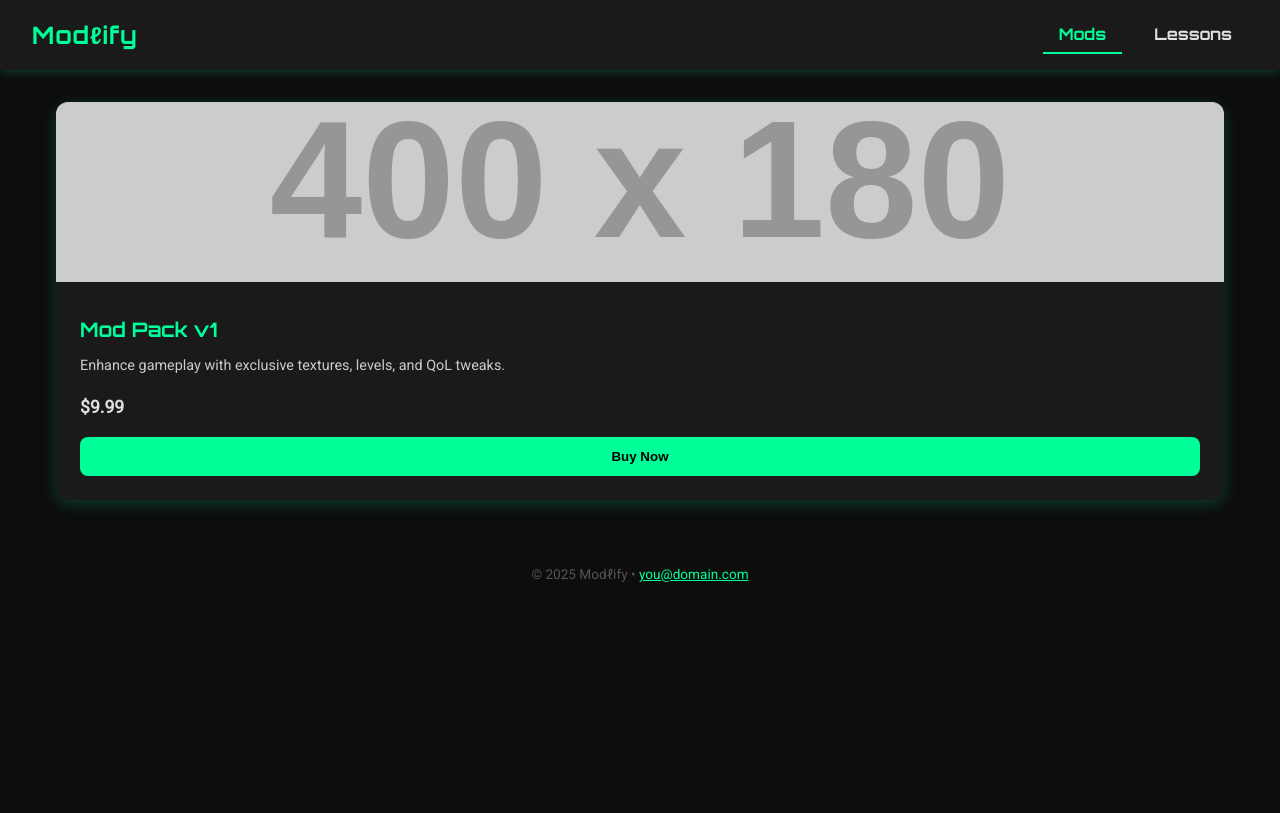
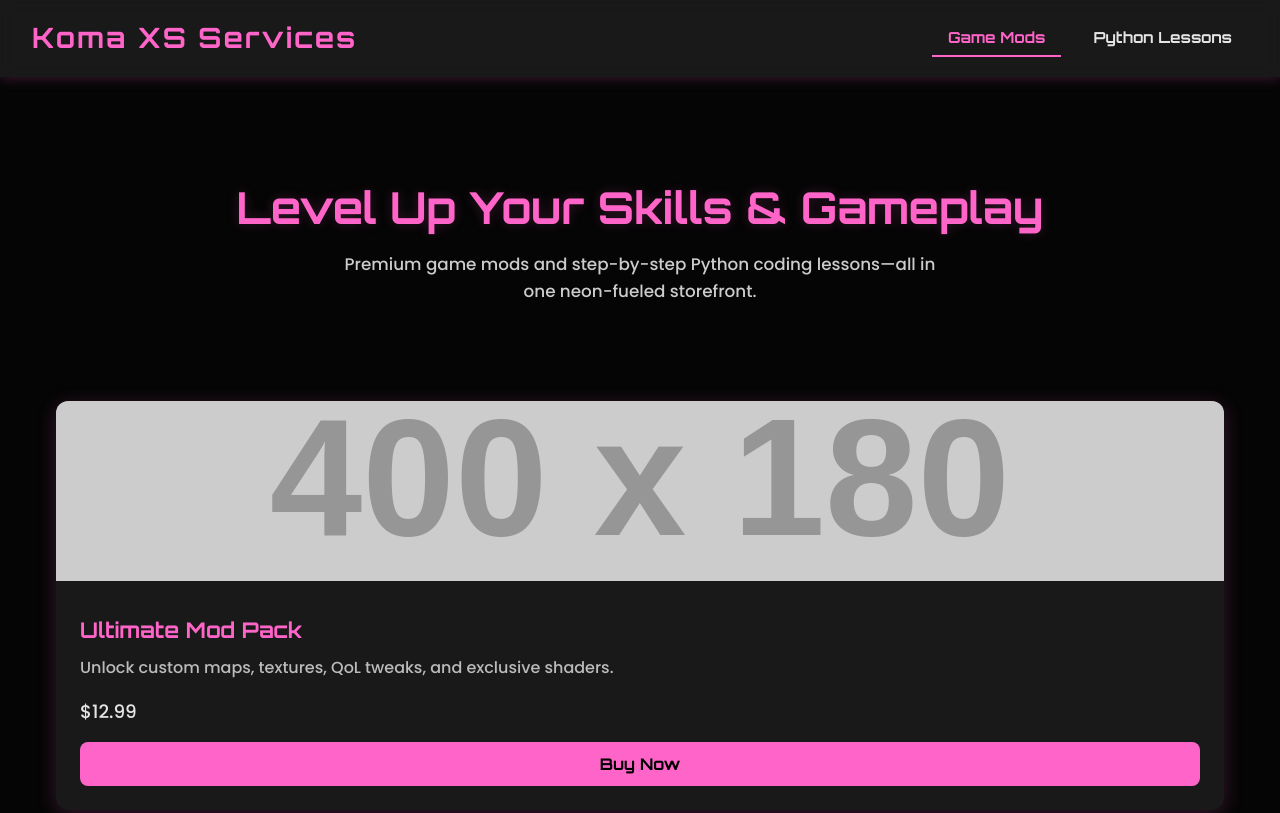
Before and after one commit to KomaVR/KomaXSServices, a website: page public/index.html in a window 1280 px wide. Shown: the top 813 px of the page. Drawn offline with Linux system fonts and the light colour scheme; placeholder pictures from the web are drawn by us.

Commit message:
Update index.html

```diff
--- a/public/index.html
+++ b/public/index.html
@@ -3,223 +3,213 @@
 <head>
   <meta charset="UTF-8"/>
   <meta name="viewport" content="width=device-width, initial-scale=1"/>
-  <title>Mods & Lessons Store</title>
+  <title>Koma XS Services Store</title>
+
+  <!-- Google Fonts -->
   <link rel="preconnect" href="https://fonts.googleapis.com"/>
-  <link href="https://fonts.googleapis.com/css2?family=Orbitron:wght@700&family=Roboto:wght@300;400&display=swap" rel="stylesheet"/>
+  <link href="https://fonts.googleapis.com/css2?family=Orbitron:wght@700&family=Poppins:wght@300;500&display=swap" rel="stylesheet"/>
+
   <style>
     :root {
-      --bg: #0d0d0d;
-      --surface: #1a1a1a;
-      --accent: #00ff99;
-      --text: #e0e0e0;
-      --shadow: rgba(0,255,153,0.2);
+      --bg: #050505;
+      --surface: rgba(30,30,30,0.8);
+      --accent: #ff64c8;
+      --text: #e5e5e5;
+      --shadow: rgba(255,100,200,0.2);
     }
-    * { box-sizing: border-box; margin: 0; padding: 0; }
+    * { box-sizing: border-box; margin:0; padding:0 }
     body {
-      font-family: 'Roboto', sans-serif;
+      font-family: 'Poppins', sans-serif;
       background: var(--bg);
       color: var(--text);
-      line-height: 1.6;
+      line-height:1.6;
     }
     header {
+      backdrop-filter: blur(8px);
       background: var(--surface);
-      padding: 1rem 2rem;
-      display: flex;
-      align-items: center;
-      justify-content: space-between;
-      position: sticky;
-      top: 0;
-      box-shadow: 0 2px 8px var(--shadow);
-      z-index: 10;
+      display:flex; align-items:center; justify-content:space-between;
+      padding:1rem 2rem; position:sticky; top:0; z-index:10;
+      box-shadow:0 2px 12px var(--shadow);
     }
     header h1 {
       font-family: 'Orbitron', sans-serif;
       color: var(--accent);
-      font-size: 1.5rem;
-      letter-spacing: 1px;
+      font-size:1.75rem;
+      letter-spacing:2px;
     }
     nav .tabs {
-      list-style: none;
-      display: flex;
+      list-style:none; display:flex;
     }
     nav .tabs button {
-      background: none;
-      border: none;
-      padding: 0.5rem 1rem;
-      margin-left: 1rem;
-      font-family: 'Orbitron', sans-serif;
-      color: var(--text);
-      cursor: pointer;
-      font-size: 1rem;
-      transition: color .2s, border-bottom .2s;
-      border-bottom: 2px solid transparent;
+      background:none; border:none;
+      padding:.5rem 1rem; margin-left:1rem;
+      font-family:'Orbitron',sans-serif; font-size:.95rem;
+      color: var(--text); cursor:pointer;
+      border-bottom:2px solid transparent;
+      transition:color .3s, border-bottom .3s;
     }
     nav .tabs button.active {
       color: var(--accent);
-      border-bottom: 2px solid var(--accent);
+      border-bottom-color: var(--accent);
     }
     main {
-      padding: 2rem 1rem;
-      max-width: 1200px;
-      margin: 0 auto;
+      max-width:1200px; margin:2rem auto; padding:0 1rem;
     }
-    .tab-content {
-      display: none;
+    .hero {
+      text-align:center; padding:4rem 1rem;
     }
-    .tab-content.active {
-      display: block;
+    .hero h2 {
+      font-family:'Orbitron',sans-serif;
+      font-size:2.75rem; color:var(--accent);
+      text-shadow:0 0 12px var(--shadow);
+      margin-bottom:.5rem;
+    }
+    .hero p {
+      max-width:600px; margin:0 auto; color:#ccc;
+      font-size:1.05rem;
     }
     .product-grid {
-      display: grid;
-      grid-template-columns: repeat(auto-fit, minmax(280px, 1fr));
-      gap: 2rem;
+      display:grid;
+      grid-template-columns:repeat(auto-fit, minmax(300px,1fr));
+      gap:2rem; margin-top:2rem;
     }
     .card {
       background: var(--surface);
-      border-radius: 12px;
-      overflow: hidden;
-      box-shadow: 0 4px 16px var(--shadow);
-      transition: transform .3s, box-shadow .3s;
+      border-radius:12px; overflow:hidden;
+      box-shadow:0 4px 20px var(--shadow);
+      transition:transform .3s,box-shadow .3s;
     }
     .card:hover {
-      transform: translateY(-6px);
-      box-shadow: 0 8px 32px var(--shadow);
+      transform:translateY(-8px);
+      box-shadow:0 12px 32px var(--shadow);
     }
     .card img {
-      width: 100%;
-      height: 180px;
-      object-fit: cover;
+      width:100%; height:180px; object-fit:cover;
     }
     .info {
-      padding: 1.5rem;
+      padding:1.5rem;
     }
     .info h3 {
-      margin-bottom: .5rem;
-      font-family: 'Orbitron', sans-serif;
-      color: var(--accent);
-      font-size: 1.25rem;
+      font-family:'Orbitron',sans-serif;
+      color:var(--accent); font-size:1.35rem;
+      margin-bottom:.5rem;
     }
     .info p {
-      font-size: .9rem;
-      color: #ccc;
-      margin-bottom: 1rem;
+      color:#bbb; margin-bottom:1rem;
     }
     .price {
-      font-size: 1.1rem;
-      font-weight: bold;
-      margin-bottom: 1rem;
+      font-weight:500; font-size:1.15rem;
+      margin-bottom:1rem;
     }
     .buy-btn {
-      width: 100%;
-      padding: .75rem;
-      background: var(--accent);
-      color: #000;
-      border: none;
-      border-radius: 8px;
-      font-weight: bold;
-      cursor: pointer;
-      transition: background .2s;
+      width:100%; padding:.75rem;
+      background: var(--accent); color:#000;
+      border:none; border-radius:8px;
+      font-family:'Orbitron',sans-serif; font-size:1rem;
+      cursor:pointer; transition:background .2s,transform .1s;
     }
     .buy-btn:disabled {
-      background: #444;
-      cursor: not-allowed;
+      background:#444; cursor:not-allowed;
     }
     .buy-btn:hover:not(:disabled) {
-      background: #00e688;
+      background:#ff33aa; transform:scale(1.02);
     }
     footer {
-      text-align: center;
-      padding: 2rem 1rem;
-      color: #555;
-      font-size: .85rem;
+      text-align:center; padding:2rem 1rem;
+      color:#555; font-size:.9rem;
     }
-    @media (max-width: 600px) {
-      header { flex-direction: column; align-items: flex-start; }
-      nav .tabs { margin-top: .5rem; }
+    @media(max-width:600px) {
+      header { flex-direction:column; align-items:flex-start }
+      nav .tabs { margin-top:.5rem }
     }
   </style>
 </head>
 <body>
   <header>
-    <h1>Modℓify</h1>
+    <h1>Koma XS Services</h1>
     <nav>
       <ul class="tabs" role="tablist">
-        <li><button id="mods-tab" class="active" role="tab" aria-selected="true" data-tab="mods">Mods</button></li>
-        <li><button id="lessons-tab" role="tab" aria-selected="false" data-tab="lessons">Lessons</button></li>
+        <li><button data-tab="mods" class="active" role="tab" aria-selected="true">Game Mods</button></li>
+        <li><button data-tab="lessons" role="tab" aria-selected="false">Python Lessons</button></li>
       </ul>
     </nav>
   </header>
+
   <main>
-    <section id="mods" class="tab-content active" role="tabpanel" aria-labelledby="mods-tab">
-      <div class="product-grid">
+    <section class="hero">
+      <h2>Level Up Your Skills & Gameplay</h2>
+      <p>Premium game mods and step-by-step Python coding lessons—all in one neon-fueled storefront.</p>
+    </section>
+
+    <section id="mods" class="product-grid">
       <div class="card">
-          <img src="https://via.placeholder.com/400x180.png?text=Mod+Pack+v1" alt="Mod Pack v1"/>
+        <img src="https://via.placeholder.com/400x180.png?text=Ultimate+Mod+Pack" alt="Ultimate Mod Pack"/>
         <div class="info">
-            <h3>Mod Pack v1</h3>
-            <p>Enhance gameplay with exclusive textures, levels, and QoL tweaks.</p>
-            <div class="price">$9.99</div>
+          <h3>Ultimate Mod Pack</h3>
+          <p>Unlock custom maps, textures, QoL tweaks, and exclusive shaders.</p>
+          <div class="price">$12.99</div>
           <button class="buy-btn" data-product="product1">Buy Now</button>
         </div>
       </div>
-      </div>
+      <!-- add more mod cards here -->
     </section>
-    <section id="lessons" class="tab-content" role="tabpanel" aria-labelledby="lessons-tab">
-      <div class="product-grid">
+
+    <section id="lessons" class="product-grid" hidden>
       <div class="card">
-          <img src="https://via.placeholder.com/400x180.png?text=Python+Lessons+Basic" alt="Python Lessons Basic"/>
+        <img src="https://via.placeholder.com/400x180.png?text=Python+101" alt="Python 101"/>
         <div class="info">
-            <h3>Python Coding Lessons</h3>
-            <p>Learn Python fundamentals: data types, functions, OOP, and projects.</p>
-            <div class="price">$19.99</div>
+          <h3>Python 101</h3>
+          <p>From variables to OOP: your hands-on guide to Python mastery.</p>
+          <div class="price">$24.99</div>
           <button class="buy-btn" data-product="product2">Buy Now</button>
         </div>
       </div>
-      </div>
+      <!-- add more lesson cards here -->
     </section>
   </main>
-  <footer id="contact">
-    &copy; 2025 Modℓify • <a href="mailto:you@domain.com" style="color:var(--accent)">you@domain.com</a>
+
+  <footer>
+    &copy; 2025 Koma XS Services • <a href="mailto:hello@komaxs.io" style="color:var(--accent)">hello@komaxs.io</a>
   </footer>
+
   <script>
-    document.addEventListener('DOMContentLoaded', () => {
-      const tabs = document.querySelectorAll('.tabs button');
-      const contents = document.querySelectorAll('.tab-content');
-      tabs.forEach(tab => {
-        tab.addEventListener('click', () => {
-          tabs.forEach(t => {
-            t.classList.remove('active');
-            t.setAttribute('aria-selected', 'false');
+    // Tab switching
+    document.querySelectorAll('header nav .tabs button').forEach(btn=>{
+      btn.addEventListener('click', ()=>{
+        document.querySelectorAll('header nav .tabs button').forEach(b=>{
+          b.classList.remove('active');
+          b.setAttribute('aria-selected','false');
         });
-          tab.classList.add('active');
-          tab.setAttribute('aria-selected', 'true');
-          const target = tab.getAttribute('data-tab');
-          contents.forEach(c => {
-            c.id === target ? c.classList.add('active') : c.classList.remove('active');
+        btn.classList.add('active');
+        btn.setAttribute('aria-selected','true');
+        const target = btn.getAttribute('data-tab');
+        document.querySelectorAll('main section.product-grid').forEach(sec=>{
+          if(sec.id===target) sec.hidden=false;
+          else sec.hidden=true;
         });
       });
     });
 
-      document.querySelectorAll('.buy-btn').forEach(btn => {
+    // Buy flow (assumes /create-checkout-session endpoint)
+    document.querySelectorAll('.buy-btn').forEach(btn=>{
       btn.addEventListener('click', async () => {
-          if (btn.disabled) return;
         btn.disabled = true;
-          const origText = btn.textContent;
-          btn.textContent = 'Processing...';
+        const orig = btn.textContent;
+        btn.textContent = 'Processing…';
         try {
           const res = await fetch('/create-checkout-session', {
-              method: 'POST',
-              headers: { 'Content-Type': 'application/json' },
-              body: JSON.stringify({ productId: btn.getAttribute('data-product') })
+            method:'POST',
+            headers:{'Content-Type':'application/json'},
+            body: JSON.stringify({productId: btn.getAttribute('data-product')})
           });
-            const { url } = await res.json();
+          const {url} = await res.json();
           window.location = url;
-          } catch (err) {
-            alert('Error processing payment. Please try again.');
-            console.error(err);
+        } catch(e) {
+          alert('Oops—couldn’t process payment.');
+          console.error(e);
           btn.disabled = false;
-            btn.textContent = origText;
+          btn.textContent = orig;
         }
-        });
       });
     });
   </script>
```
Lines whose indentation alone changed are shown as unchanged.
